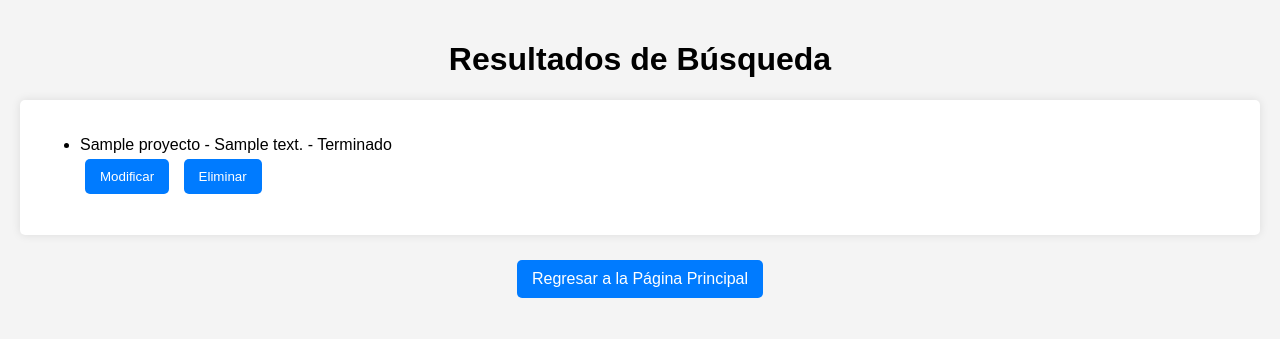
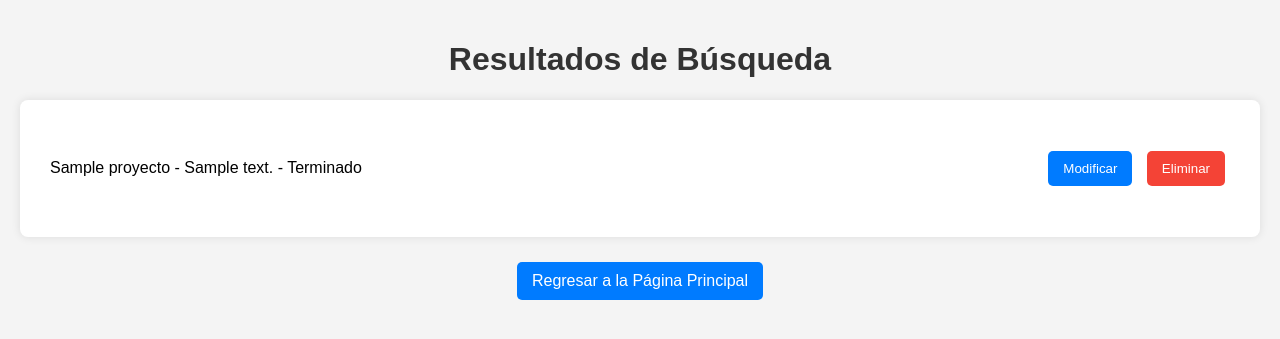
Before and after one commit to madridd970/madridd970.github.io, a PHP site: page /search_project.php in a window 1280 px wide. Shown: the top 339 px of the page. Run offline with PHP 8.4, Linux system fonts and the light colour scheme; tables that the repository leaves empty or names only in its code hold one stand-in row (values such as "Sample post"); data that the repository does not hold is empty.

Commit message:
Update style.css

```diff
--- a/style.css
+++ b/style.css
@@ -1,8 +1,13 @@
 body {
     font-family: Arial, sans-serif;
+    background-color: #f4f4f4;
     margin: 0;
     padding: 20px;
-    background-color: #f4f4f4;
+}
+
+h1 {
+    text-align: center;
+    color: #333;
 }
 
 .contact-info {
@@ -80,6 +85,30 @@ footer {
     margin-top: 20px;
 }
 
+.projects {
+    background: #fff;
+    padding: 20px;
+    border-radius: 8px;
+    box-shadow: 0 0 10px rgba(0, 0, 0, 0.1);
+}
+
+ul {
+    list-style-type: none;
+    padding: 0;
+}
+
+li {
+    padding: 10px;
+    border-bottom: 1px solid #ddd;
+    display: flex;
+    justify-content: space-between;
+    align-items: center;
+}
+
+li:last-child {
+    border-bottom: none; /* Quitar el borde del último elemento */
+}
+
 .btn {
     display: inline-block;
     padding: 10px 15px;
@@ -96,8 +125,32 @@ footer {
     background-color: #0056b3; /* Color más oscuro al pasar el mouse */
 }
 
-.video-container {
-  width: 100%;
-  max-width: 640px; /* Ajusta el ancho según tu preferencia */
-  margin: 20px auto; /* Centrado horizontalmente */
+.btn-danger {
+    background-color: #f44336; /* Rojo */
 }
+
+.btn-danger:hover {
+    background-color: #da190b; /* Rojo más oscuro al pasar el mouse */
+}
+
+.alert {
+    background-color: #dff0d8;
+    color: #3c763d;
+    padding: 10px;
+    border-radius: 4px;
+    margin-bottom: 20px;
+}
+
+.button-container {
+    display: flex;
+    justify-content: flex-end; /* Alinea los botones a la derecha */
+    gap: 10px; /* Espaciado entre botones */
+}
+
+li {
+    padding: 10px;
+    border-bottom: 1px solid #ddd;
+    display: flex;
+    justify-content: space-between;
+    align-items: center;
+}
```
